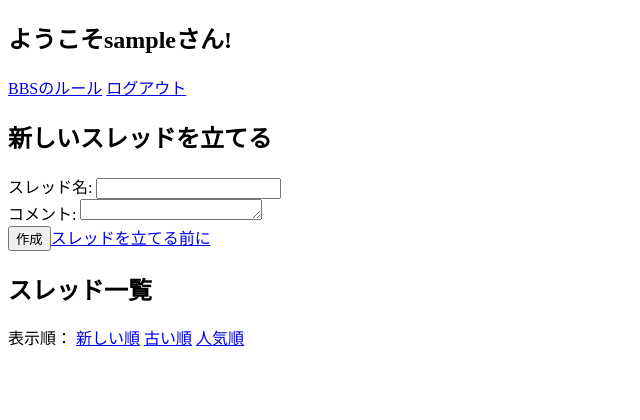
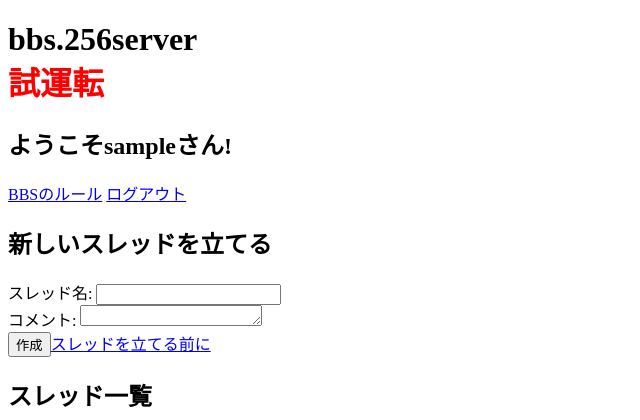
Before and after one commit to 256-daisuki/bbs, a PHP site: page / in a window 1280 px wide. Shown: the top 420 px of the page, without its empty margins (0-640 px from the left). Run offline with PHP 8.4, Linux system fonts and the light colour scheme; the visitor is signed in with stand-in values (Sample User, id 1).

Commit message:
ファビコン追加

```diff
--- a/index.php
+++ b/index.php
@@ -55,6 +55,7 @@ if ($_SERVER['REQUEST_METHOD'] === 'POST') {
 </head>
 
 <body>
+    <h1>bbs.256server <div  style="color:red">試運転</div></h1>
     <h2>ようこそ<?php echo $username; ?>さん!</h2>
     <a href="/bbs-rule.html">BBSのルール</a>
     <a href="logout.php">ログアウト</a>
```
Also changed, not shown: favicon.ico (added).
